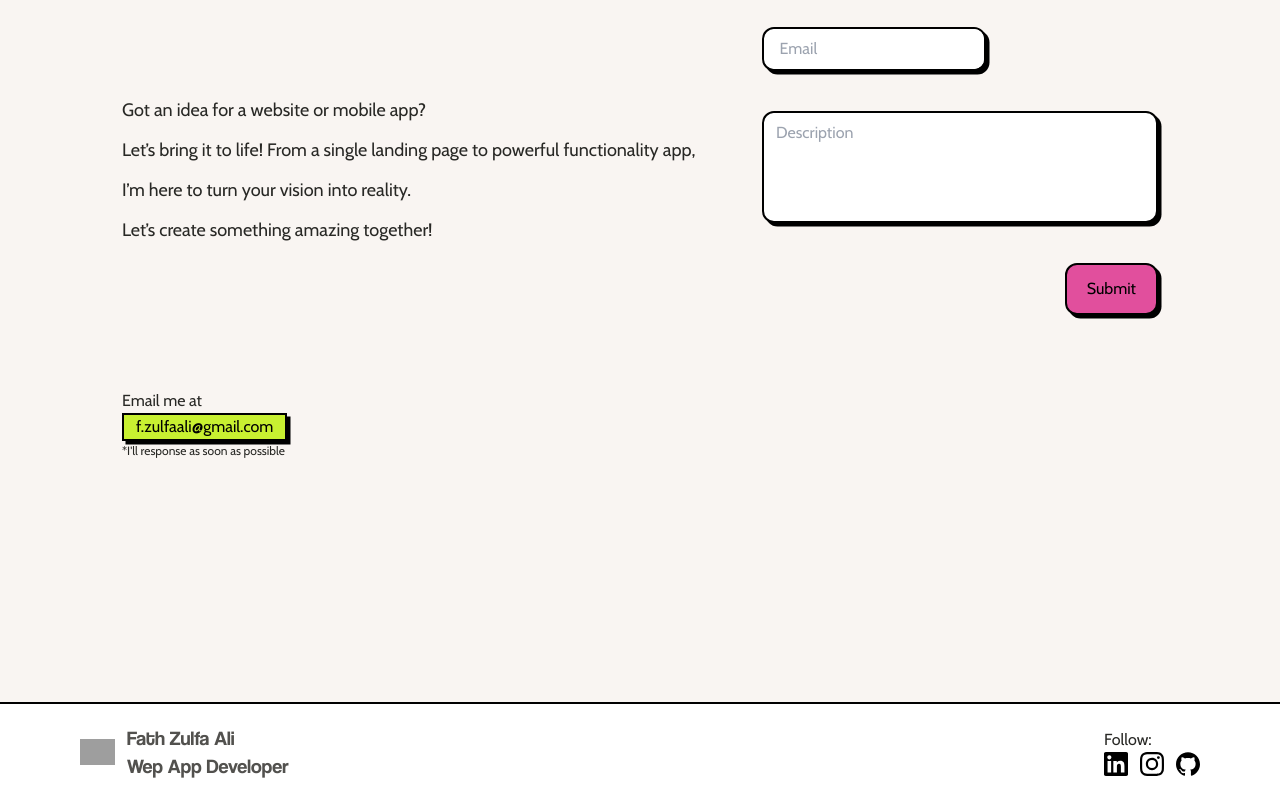
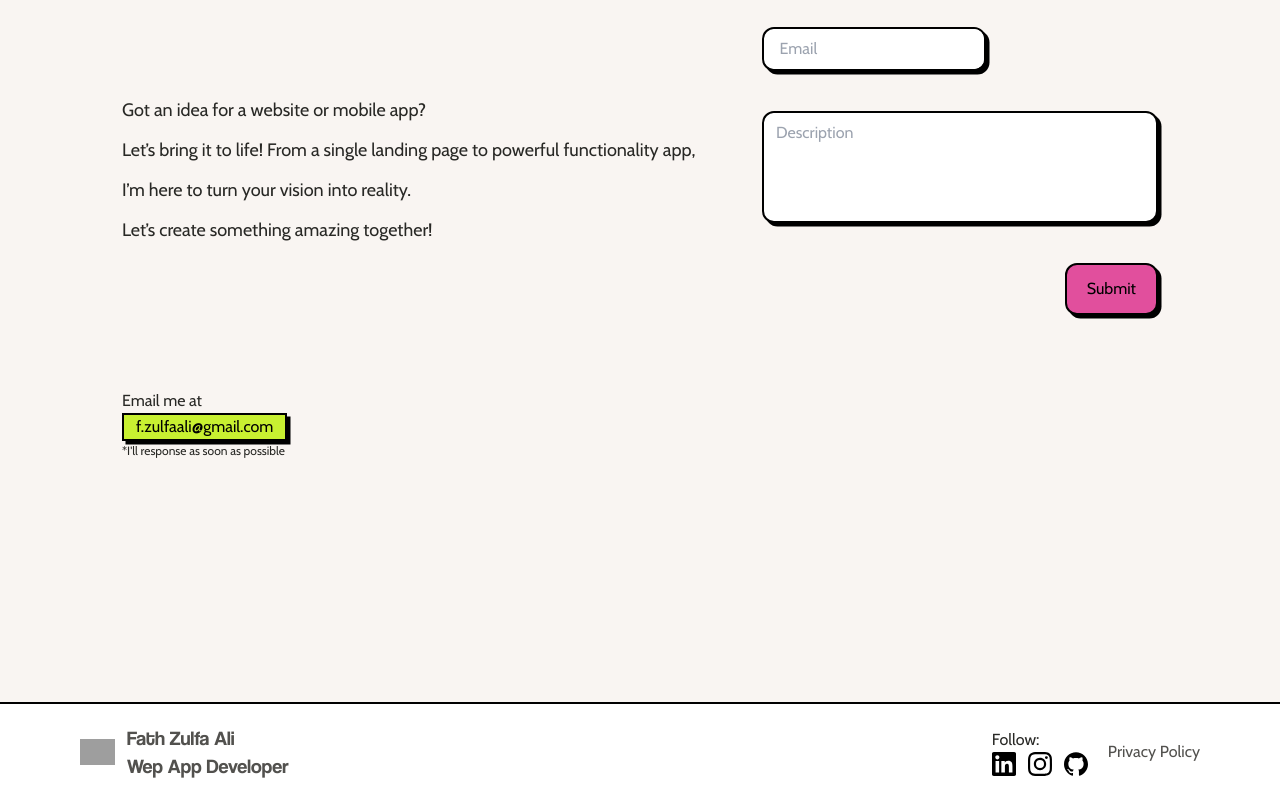
Before and after one commit to FathZulfaAli/fm-portfolio, a Next.js app: page / in a window 1280 px wide. Shown: the part 5740-6540 px from the top of the page. Built offline with nearby package versions, Linux system fonts and the light colour scheme; grey boxes are pictures that could not be loaded.

Commit message:
feat: add Google site verification and update footer layout for privacy policy link

```diff
--- a/app/layout.tsx
+++ b/app/layout.tsx
@@ -9,6 +9,7 @@ export const metadata: Metadata = {
   icons: {
     icon: "/favicon.ico",
   },
+  verification: { google: "google9cf7c1210ad3219a" },
 };
 
 export default function RootLayout({
--- a/src/components/footer/Footer.tsx
+++ b/src/components/footer/Footer.tsx
@@ -24,7 +24,8 @@ function Footer() {
           <h2 className="font-coolvetica text-xl">Wep App Developer</h2>
         </div>
       </div>
-      <div className="my-5 flex flex-col items-center lg:my-0">
+      <div className="my-5 flex flex-row items-center gap-x-5 lg:my-0">
+        <div className="flex flex-col">
           <p className="self-center lg:self-start">Follow:</p>
           <div className="flex flex-row gap-x-3">
             <Link
@@ -44,6 +45,12 @@ function Footer() {
             </Link>
           </div>
         </div>
+        <div>
+          <Link href="/privacy-policy" className="text-[#52514e]">
+            Privacy Policy
+          </Link>
+        </div>
+      </div>
     </footer>
   );
 }
```
Lines whose indentation alone changed are shown as unchanged.
